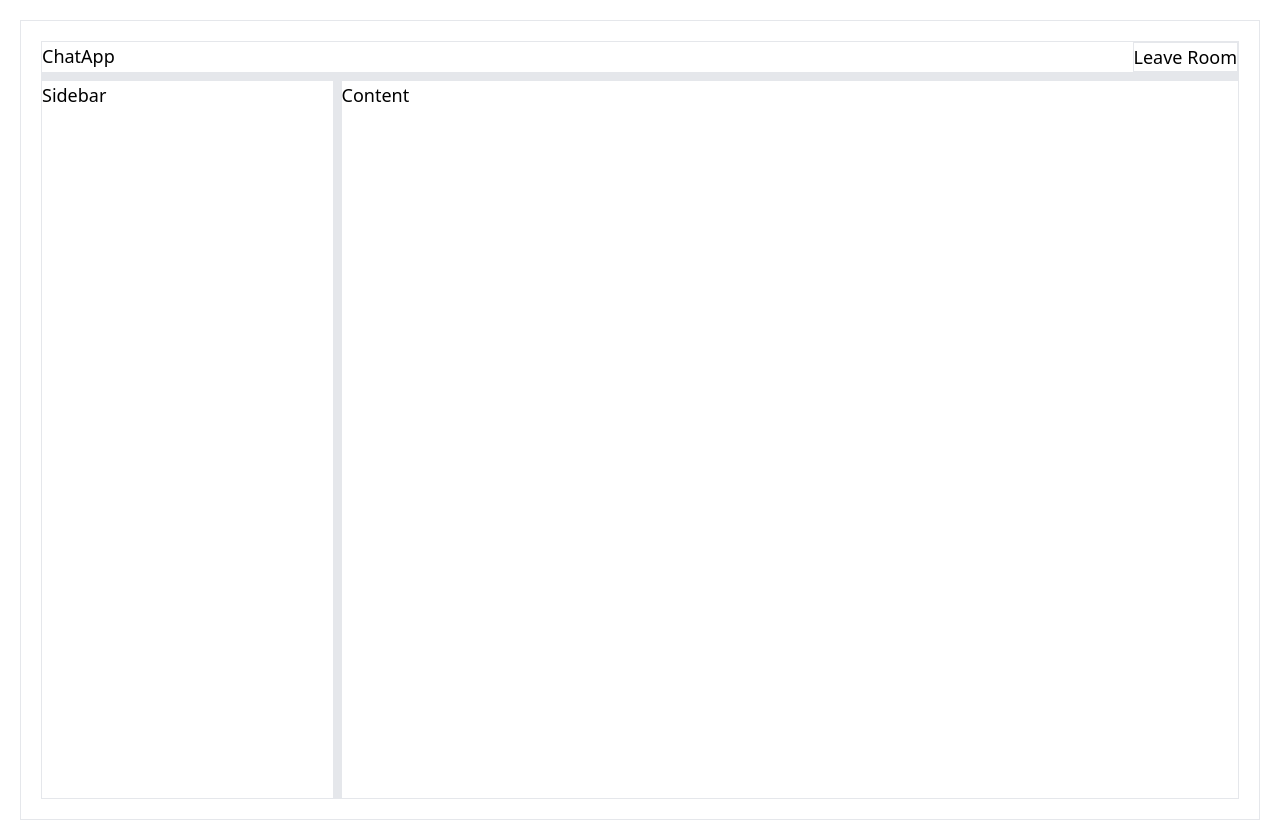
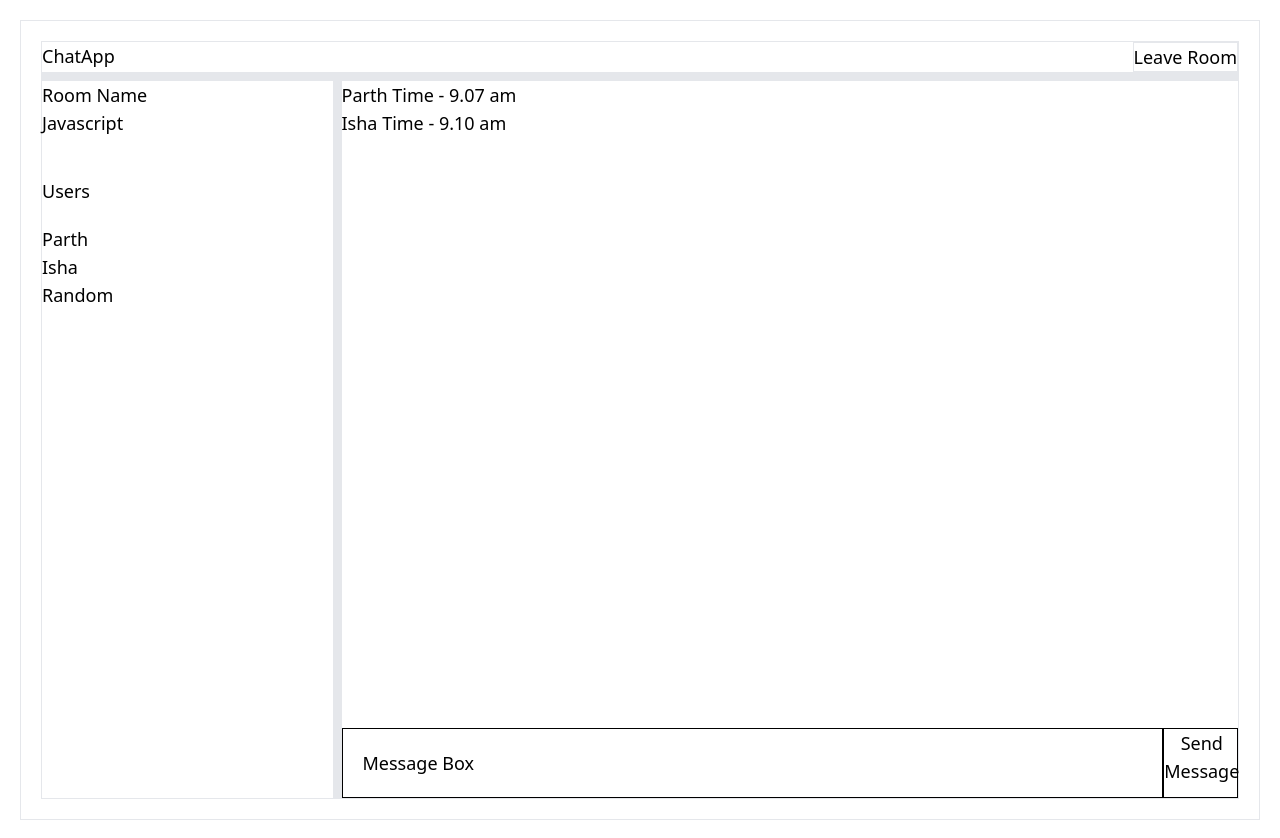
Before and after one commit to pika-pika-07/ChatBoard, a React (Create React App) app: page / in a window 1280 px wide. Built offline with nearby package versions, Linux system fonts and the light colour scheme; no server answers.

Commit message:
Integrated socket.io

```diff
--- a/package.json
+++ b/package.json
@@ -9,6 +9,7 @@
     "react": "^18.2.0",
     "react-dom": "^18.2.0",
     "react-scripts": "5.0.1",
+    "socket.io-client": "^4.7.2",
     "web-vitals": "^2.1.4"
   },
   "scripts": {
--- a/src/App.js
+++ b/src/App.js
@@ -2,8 +2,14 @@ import logo from "./logo.svg";
 import "./App.css";
 import Body from "./components/Body";
 import Header from "./components/Header";
+import { socket } from "./socket";
 
 function App() {
+  socket.on("connect", () => {
+    console.log("client connected");
+    console.log(socket.id); // x8WIv7-mJelg7on_ALbx
+  });
+
   return (
     <div className="flex flex-col text-lg border border-solid w-12/12 h-screen p-5 m-5 ">
       <Header />
--- a/src/components/Content.js
+++ b/src/components/Content.js
@@ -1,7 +1,30 @@
 import React from "react";
 
 const Content = () => {
-  return <div className="w-9/12 h-full border border-solid">Content</div>;
+  return (
+    <div className="w-9/12 h-full border border-solid flex flex-col justify-between">
+      <div className="h-5/12 ">
+        <div>
+          <p>
+            Parth
+            <span> Time - 9.07 am </span>
+          </p>
+        </div>
+        <div>
+          <p>
+            Isha
+            <span> Time - 9.10 am </span>
+          </p>
+        </div>
+      </div>
+      <div className="h-7/12 flex justify-between">
+        <div className="border border-black w-11/12 p-5">Message Box</div>
+        <div className="border border-black w-1/12 ">
+          <button>Send Message</button>
+        </div>
+      </div>
+    </div>
+  );
 };
 
 export default Content;
--- a/src/components/SideBar.js
+++ b/src/components/SideBar.js
@@ -1,7 +1,23 @@
 import React from "react";
 
 const SideBar = () => {
-  return <div className="w-3/12 border border-r-8 h-full">Sidebar</div>;
+  return (
+    <div className="w-3/12 border border-r-8 h-full">
+      <div>
+        <h3> Room Name </h3>
+      </div>
+      <div>Javascript</div>
+
+      <div className="my-10">
+        <h3> Users </h3>
+        <ul className="my-5">
+          <li> Parth </li>
+          <li> Isha </li>
+          <li> Random</li>
+        </ul>
+      </div>
+    </div>
+  );
 };
 
 export default SideBar;
--- /dev/null
+++ b/src/socket.js
@@ -0,0 +1,2 @@
+import { io } from "socket.io-client";
+export const socket = io("http://localhost:5600");
```
Also changed, not shown: 1 other file (tests, documents, lock files or other folders).
